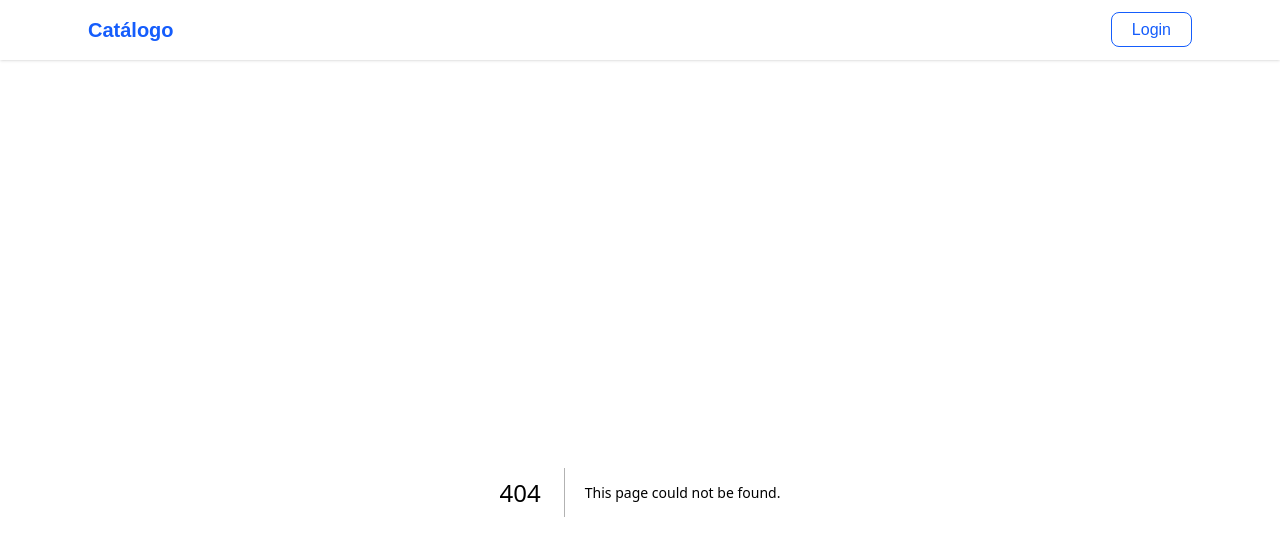
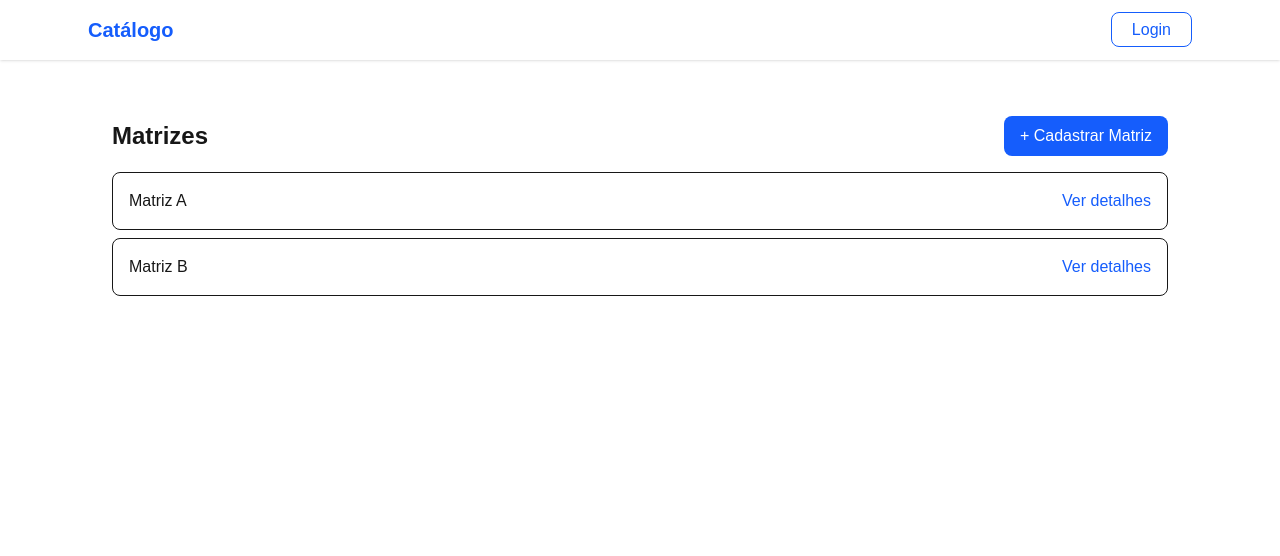
Before and after one commit to FelipeLandmeier/crud-matrizes, a Next.js app: page /matrizes in a window 1280 px wide. Before the commit this address had no page. Shown: the top 556 px of the page. Built offline with nearby package versions, Linux system fonts and the light colour scheme.

Commit message:
Ajuste de telas + Ajuste de bug

```diff
--- a/app/matrizes/new/page.tsx
+++ /dev/null
@@ -1,18 +0,0 @@
-'use client';
-
-import MatrizForm from '../../components/matriz/MatrizForm';
-
-
-export default function NewMatrizPage() {
-  return (
-    <main className="min-h-screen p-6">
-      <div className="mx-auto max-w-3xl">
-        <h1 className="text-2xl font-semibold mb-4">Nova Matriz</h1>
-        <p className="text-sm text-gray-600 mb-6">
-          Cadastre a matriz, adicione as partes com as horas de usinagem e veja o custo de mão de obra automaticamente.
-        </p>
-        <MatrizForm />
-      </div>
-    </main>
-  );
-}
--- /dev/null
+++ b/app/matrizes/novo/page.tsx
@@ -0,0 +1,10 @@
+import MatrizForm from "@/app/components/matriz/MatrizForm";
+
+export default function NovaMatrizPage() {
+  return (
+    <div className="p-6">
+      <h1 className="text-2xl font-bold mb-4">Cadastrar Nova Matriz</h1>
+      <MatrizForm />
+    </div>
+  );
+}
--- /dev/null
+++ b/app/matrizes/page.tsx
@@ -0,0 +1,40 @@
+import Link from "next/link";
+
+export default function MatrizesPage() {
+  // por enquanto só layout, sem buscar no banco
+  const matrizes = [
+    { id: 1, nome: "Matriz A", preco: 1200 },
+    { id: 2, nome: "Matriz B", preco: 2500 },
+  ];
+
+  return (
+    <div className="p-6">
+      <div className="flex justify-between items-center mb-4">
+        <h1 className="text-2xl font-bold">Matrizes</h1>
+        <Link
+          href="/matrizes/novo"
+          className="px-4 py-2 bg-blue-600 text-white rounded-lg hover:bg-blue-700"
+        >
+          + Cadastrar Matriz
+        </Link>
+      </div>
+
+      <ul className="space-y-2">
+        {matrizes.map((m) => (
+          <li
+            key={m.id}
+            className="p-4 border rounded-lg flex justify-between items-center"
+          >
+            <span>{m.nome}</span>
+            <Link
+              href={`/matrizes/${m.id}`}
+              className="text-blue-600 hover:underline"
+            >
+              Ver detalhes
+            </Link>
+          </li>
+        ))}
+      </ul>
+    </div>
+  );
+}
```
